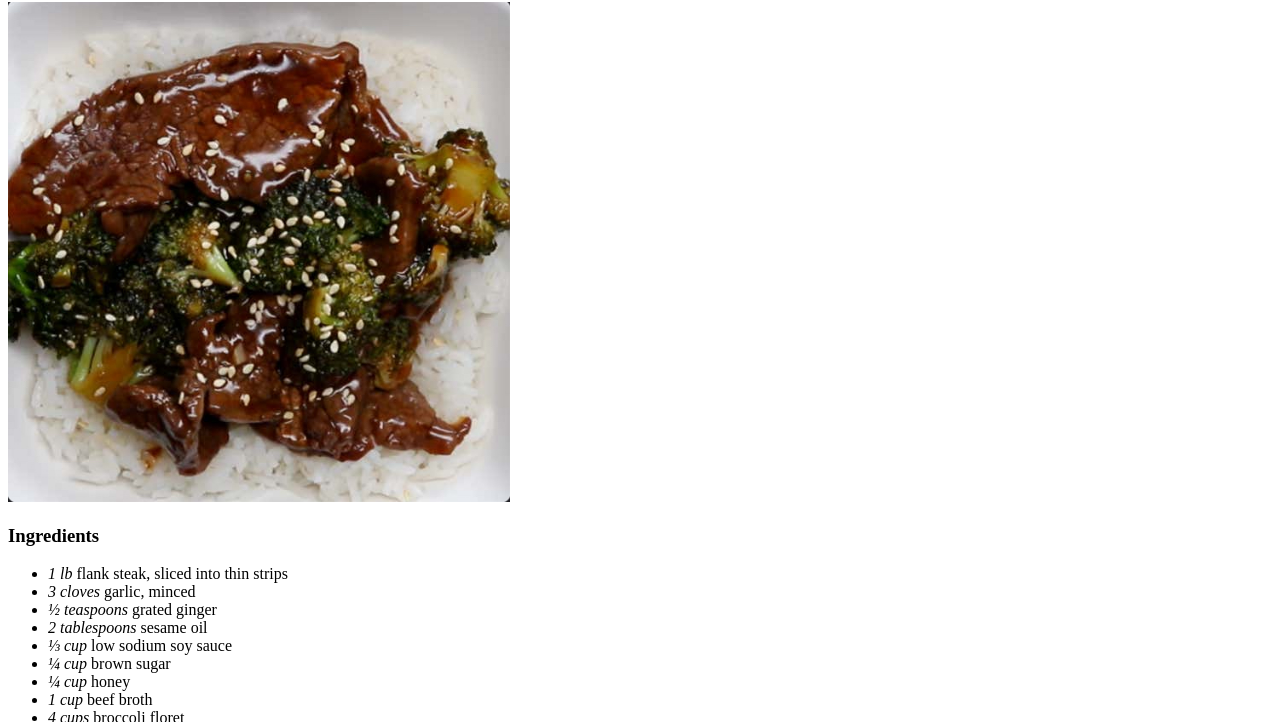
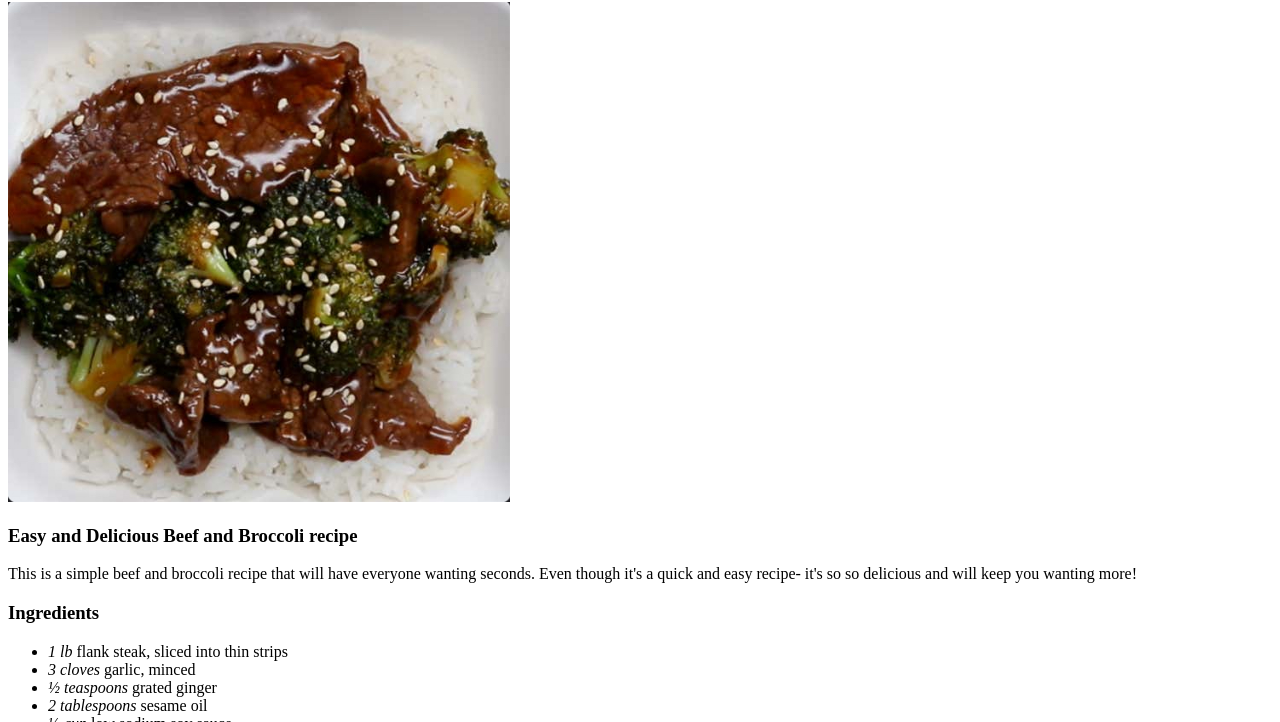
Before and after one commit to Shycee/odin-recipes, a plain HTML site: page recipes/beef-and-broccoli.html in a window 1280 px wide. Shown: the part 78-800 px from the top of the page. Drawn offline with Linux system fonts and the light colour scheme.

Commit message:
Add description of recipe above ingredients section

```diff
--- a/recipes/beef-and-broccoli.html
+++ b/recipes/beef-and-broccoli.html
@@ -9,6 +9,10 @@
         <h1>Beef and Broccoli</h1>
 
         <img src="../images/beef-and-broccoli.jpg" alt="delicious plate of beef and broccoli" height="500">
+
+        <h3>Easy and Delicious Beef and Broccoli recipe</h3>
+
+        <p>This is a simple beef and broccoli recipe that will have everyone wanting seconds. Even though it's a quick and easy recipe- it's so so delicious and will keep you wanting more!</p>
 
         <h3>Ingredients</h3>
         <ul>
@@ -26,6 +30,8 @@
             <li>sesame seed, as desires</li>
         </ul>
 
+        <h3></h3>
+
         <h3>Steps</h3>
         <ol>
             <li>In an oiled skillet over medium-high heat, sear the steak until cooked all the way through.</li>
```
